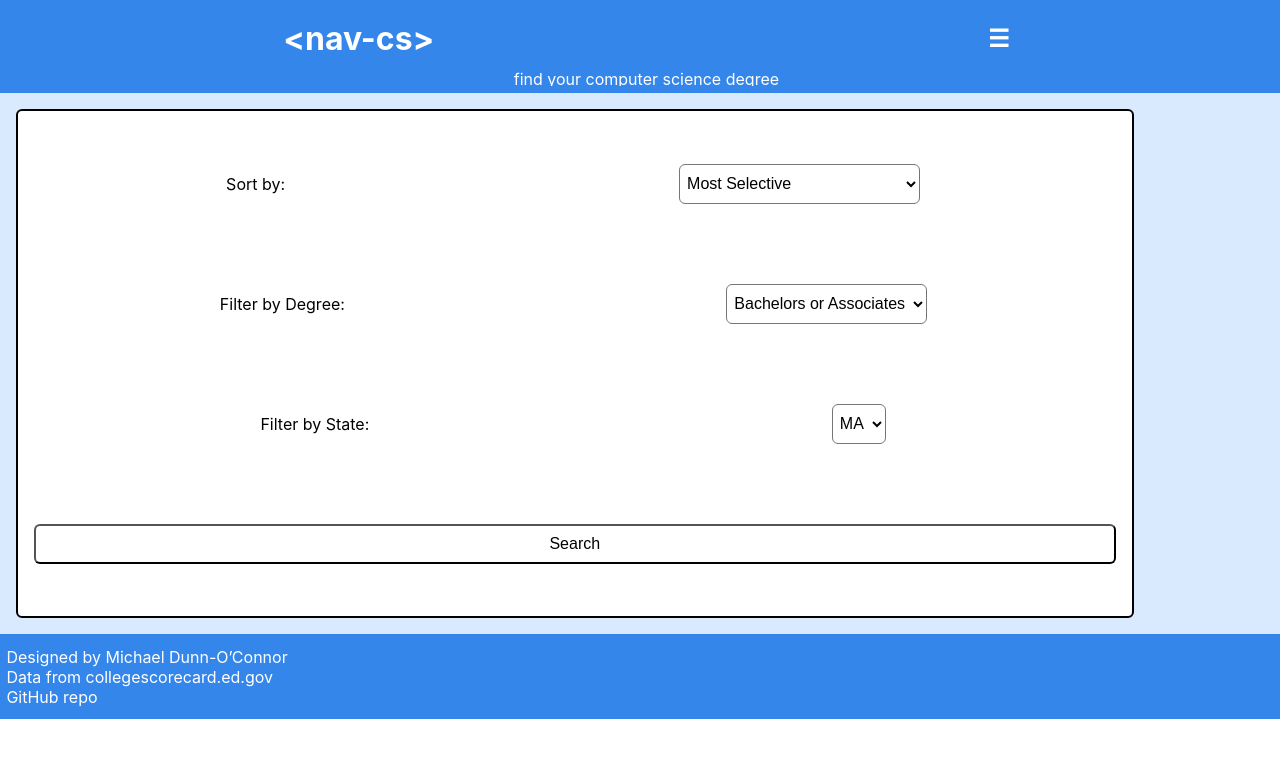
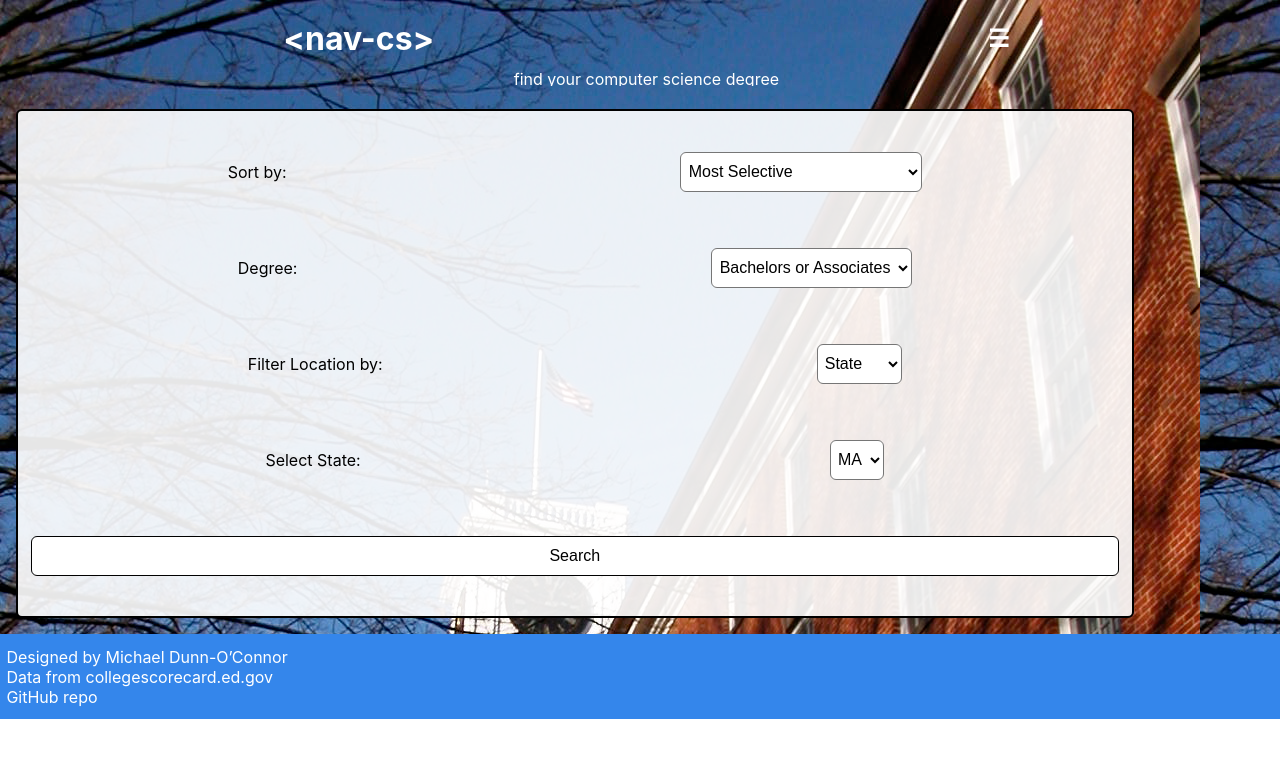
Before and after one commit to dunnoconnor/nav-cs, a React (Create React App) app: page / in a window 1280 px wide. Shown: the top 758 px of the page. Built offline with nearby package versions, Linux system fonts and the light colour scheme.

Commit message:
added zipcode search

```diff
--- a/src/App.css
+++ b/src/App.css
@@ -4,7 +4,7 @@
   display: flex;
   flex-direction: column;
   min-height: min-content;
-  background-color: rgb(217, 234, 255);
+  background-image: url("./components/college.jpeg");
 }
 
 .Header{
@@ -15,7 +15,6 @@
   width: 100vw;
   height: 10vh;
   padding: 0.4rem;
-  background-color:rgb(52, 134, 235);
   color: rgb(255, 255, 255);
 }
 
@@ -69,7 +68,7 @@ a {
   margin: 1rem;
   padding: 0.5rem;
 
-  background-color: rgb(255, 255, 255);
+  background-color: rgba(255, 255, 255, 0.9);
   border-style: solid;
   border-radius: 6px;
   border-width: 2px;
@@ -81,14 +80,16 @@ a {
   padding: 0.8rem;
 }
 
-select, button {
+select, button, input {
   height: 40px;
+  border-style: solid;
+  padding:  0.2rem;
+  border-width: 1px;
   border-radius: 6px;
-  padding: 0.2rem;
-  margin: 0.2rem;
   background-color:rgb(255, 255, 255);
   font-size: 16px;
 }
+
 
 p {
   margin: 0px;
--- a/src/components/Main.jsx
+++ b/src/components/Main.jsx
@@ -3,9 +3,17 @@ import Schools from './Schools';
 import Search from './Search';
 
 function Main() {
+  const initialState = {
+    locationType : 'state',
+    stateCode : 'MA',
+    zipcode : "",
+    range : "10mi",
+    sortTerm : 'admissionsRate',
+    degree : '2,3'
+  };
   //state storing search toggle and properties
   const [searching, setSearching] = useState(false);
-    const [searchProperties, setSearchProperties] = useState({stateCode:"MA"});
+  const [searchProperties, setSearchProperties] = useState(initialState);
   //reset search on return from schools view
   function resetSearch(){
     setSearching(false);
--- a/src/components/Schools.jsx
+++ b/src/components/Schools.jsx
@@ -2,13 +2,20 @@ import React, { useState, useEffect } from 'react';
 import School from './School';
 
 function Schools({resetSearch, searchProperties}) {
+  //set location variable based on locationType in searchProperties
+  let location = "";
+  if(searchProperties.locationType==='state'){
+    location = (`school.state=${searchProperties.stateCode}`);
+  } else {
+    location =(`zip=${searchProperties.zipcode}&distance=${searchProperties.range}`)
+  }
   //object storing relevant parameters for api call
   const searchOptions = {
     key: process.env.REACT_APP_CSC_KEY,
     api: 'https://api.data.gov/ed/collegescorecard/v1',
     major: 'latest.programs.cip_4_digit.code=1101,1102,1107',
     credential: searchProperties.degree,
-    state: searchProperties.stateCode,
+    location : location,
     per_page: '50',
     sort: 'latest.admissions.admission_rate.overall',
     fields: [
@@ -31,7 +38,7 @@ function Schools({resetSearch, searchProperties}) {
   }, []);
   //api fetch request
   function getSchools() {
-    const url = `${searchOptions.api}${searchOptions.endpoint}?api_key=${searchOptions.key}&per_page=${searchOptions.per_page}&school.state=${searchOptions.state}&${searchOptions.major}&latest.programs.cip_4_digit.credential.level=${searchOptions.credential}&sort=${searchOptions.sort}&fields=${searchOptions.fields.join()}`;
+    const url = `${searchOptions.api}${searchOptions.endpoint}?api_key=${searchOptions.key}&per_page=${searchOptions.per_page}&${searchOptions.location}&${searchOptions.major}&latest.programs.cip_4_digit.credential.level=${searchOptions.credential}&sort=${searchOptions.sort}&fields=${searchOptions.fields.join()}`;
     fetch(url)
       .then(response => response.json())
       .then(response => {
--- a/src/components/Search.jsx
+++ b/src/components/Search.jsx
@@ -1,16 +1,17 @@
 import React, { useState } from 'react';
+import SearchState from './SearchState';
+import SearchZip from './SearchZip';
 
 function Search({resolveSearch}) {
 
     const initialState = {
-        stateCode: 'MA',
+        locationType : 'state',
+        stateCode : 'MA',
+        zipcode : "",
+        range : "10mi",
         sortTerm : 'admissionsRate',
         degree : '2,3'
     };
-
-    const stateAbbreviations = [
-        'AL','AK','AZ','AR','CA','CO','CT','DE','DC','FL','GA','HI','ID','IL','IN','IA','KS','KY','LA','ME','MD','MA','MI','MN','MS','MO','MT','NE','NV','NH','NJ','NM','NY','NC','ND','OH','OK','OR','PA','PR','RI','SC','SD','TN','TX','UT','VT','VA','WA','WV','WI','WY'
-    ];
 
     const [formState, setFormState] = useState(initialState);
 
@@ -39,7 +40,7 @@ function Search({resolveSearch}) {
 
             <div className="row">
 
-                <label htmlFor="degree">Filter by Degree:</label>
+                <label htmlFor="degree">Degree:</label>
                 <select id="degree" onChange={handleChange} value={formState.degree}>
                     <option value='2,3'>Bachelors or Associates</option>
                     <option value='3'>Bachelors</option>
@@ -48,15 +49,14 @@ function Search({resolveSearch}) {
             </div>
 
             <div className="row">
-
-                <label htmlFor="stateCode">Filter by State:</label>
-                <select id="stateCode" onChange={handleChange} value={formState.stateCode}>
-                {stateAbbreviations.map(i => (
-                    <option key={i} value={i}>{i}</option>
-                ))}
+                <label htmlFor="locationType">Filter Location by:</label>
+                <select id="locationType" onChange={handleChange} value={formState.locationType}>
+                    <option value='state'>State</option>
+                    <option value='zipcode'>Zipcode</option>
                 </select>
             </div>
 
+            {(formState.locationType==='state' ? <SearchState handleChange={handleChange} stateCode={formState.stateCode}/> : <SearchZip handleChange={handleChange} zipode={formState.zipcode} range={formState.range}/>)}
 
             <button type="submit">Search</button>
         </form>
--- /dev/null
+++ b/src/components/SearchState.jsx
@@ -0,0 +1,21 @@
+import React from 'react';
+
+function SearchState({handleChange,stateCode}) {
+
+    const stateAbbreviations = [
+        'AL','AK','AZ','AR','CA','CO','CT','DE','DC','FL','GA','HI','ID','IL','IN','IA','KS','KY','LA','ME','MD','MA','MI','MN','MS','MO','MT','NE','NV','NH','NJ','NM','NY','NC','ND','OH','OK','OR','PA','PR','RI','SC','SD','TN','TX','UT','VT','VA','WA','WV','WI','WY'
+    ];
+
+    return (
+        <div className="row">
+            <label htmlFor="stateCode">Select State:</label>
+            <select id="stateCode" onChange={handleChange} value={stateCode}>
+            {stateAbbreviations.map(i => (
+                <option key={i} value={i}>{i}</option>
+            ))}
+            </select>
+        </div>
+    );
+}
+
+export default SearchState;
--- /dev/null
+++ b/src/components/SearchZip.jsx
@@ -0,0 +1,28 @@
+import React from 'react';
+
+function SearchZip({handleChange, zipcode, range}) {
+    return (
+        <div className="row">
+            <input
+                id="zipcode"
+                type="text"
+                title="5 digit postal code"
+                pattern="[0-9]{5}"
+                onChange={handleChange}
+                value={zipcode}
+            />
+
+            <select id="range" onChange={handleChange} value={range}>
+                <option value='10mi'>{`\u003C`} 10 m</option>
+                <option value='20mi'>{`\u003C`} 20 m</option>
+                <option value='50mi'>{`\u003C`} 50 m</option>
+                <option value='100mi'>{`\u003C`} 100 m</option>
+                <option value='250mi'>{`\u003C`} 250 m</option>
+            </select>
+            <label htmlFor="zipcode"></label>
+
+        </div>
+    );
+}
+
+export default SearchZip;
```
Also changed, not shown: src/components/college.jpeg (added). Lines whose indentation alone changed are shown as unchanged.
